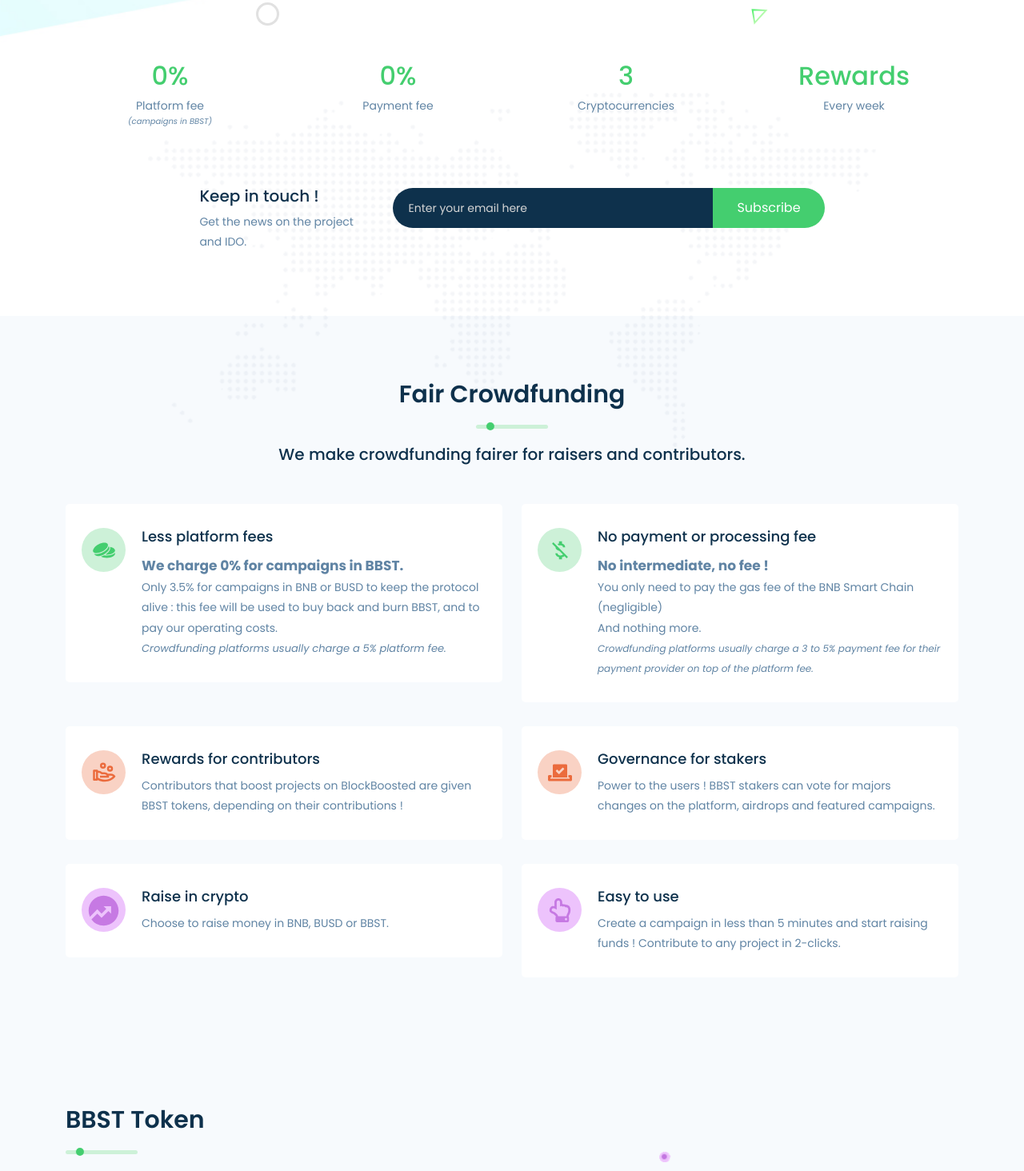
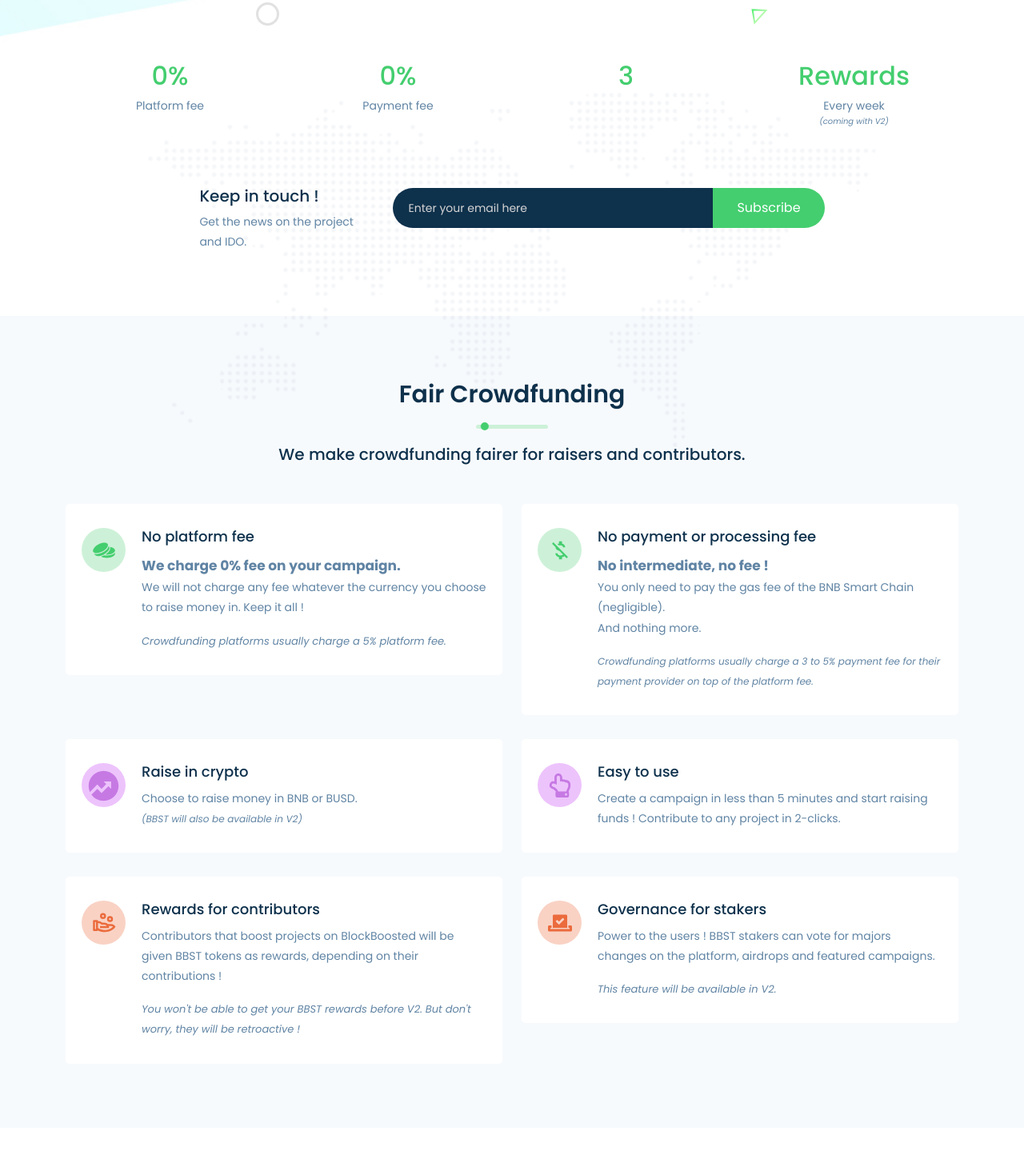
Before and after one commit to hazardeurrr/crowdfunding-crypto, a Next.js app in the folder startp-react/: page / in a window 1280 px wide. Shown: the part 760-2224 px from the top of the page at 80% size. Built offline with nearby package versions, Linux system fonts and the light colour scheme; what react-toast-notifications would draw is missing.

Commit message:
v1 landing

```diff
--- a/startp-react/components/Common/FunFactsArea.js
+++ b/startp-react/components/Common/FunFactsArea.js
@@ -78,7 +78,7 @@ const FunFactsArea = () => {
                         <div className="funfact">
                             <h3>0%</h3>
                             <p>{t.platformf}</p>
-                            <p style={{fontStyle:'italic', fontSize: 10, marginTop: -15}}>({t.inbbst})</p>
+                            {/* <p style={{fontStyle:'italic', fontSize: 10, marginTop: -15}}>({t.inbbst})</p> */}
                         </div>
                     </div>
 
@@ -92,7 +92,7 @@ const FunFactsArea = () => {
                     <div className="col-lg-3 col-md-3 col-6">
                         <div className="funfact">
                             <h3>3</h3>
-                            <p>{t.currenciesn}</p>
+                            <p>{t.currencies}</p>
                         </div>
                     </div>
 
@@ -100,8 +100,8 @@ const FunFactsArea = () => {
                         <div className="funfact">
                             <h3>{t.rewardsevery}</h3>
                             <p>{t.everyweek}</p>
-                            {/* <p style={{fontStyle:'italic', fontSize: 10, marginTop: -15}}>(BBST rewards)</p> */}
-                        </div>
+                            <p style={{fontStyle:'italic', fontSize: 10, marginTop: -15}}>(coming with V2)</p>
+                            </div>
                     </div>
 
 
--- a/startp-react/components/Common/Roadmap.js
+++ b/startp-react/components/Common/Roadmap.js
@@ -154,6 +154,29 @@ const Roadmap = () => {
         </TimelineItem>
 
         <TimelineItem>
+            <TimelineOppositeContent>
+            <Typography variant="body2" color="textSecondary" >
+                Q1/Q2 2023
+            </Typography>
+            </TimelineOppositeContent>
+            <TimelineSeparator>
+            <TimelineDot>
+
+            </TimelineDot>
+            <TimelineConnector />
+            </TimelineSeparator>
+            <TimelineContent>
+            <div style={{padding: '10px', width: '-moz-fit-content',display: 'inline-block', boxShadow: '0 2px 48px 0 rgb(0 0 0 / 8%)'}}>
+                <Typography variant="h6" component="h1">
+                    V2
+                </Typography>
+                <Typography>{t.v2launch}</Typography>
+            </div>
+
+            </TimelineContent>
+        </TimelineItem>
+
+        <TimelineItem>
         <TimelineOppositeContent>
             <Typography variant="body2" color="textSecondary">
                 {t.q22}
--- a/startp-react/components/Landing/OurFeatures.js
+++ b/startp-react/components/Landing/OurFeatures.js
@@ -30,8 +30,8 @@ const OurFeatures = () => {
                             <h3>
                                     {t.fees}
                             </h3>
-                            <p><b style={{fontSize: 17}}>{t.chargedFees}</b><br></br> {t.fees2}<br></br>
-                            <i style={{fontSize: 13}}>{t.fees3}</i></p>
+                            <p><b style={{fontSize: 17}}>{t.chargedFees}</b><br></br> {t.fees2}<br></br></p>
+                            <p><i style={{fontSize: 13, marginTop: 5}}>{t.fees3}</i></p>
                             {/* <p style={{fontSize: 10, marginTop: 20}}>*{t.repartition}</p> */}
                             {/* <p style={{fontSize: 10, marginTop: 10}}>*{t.fees4}</p> */}
 
@@ -52,33 +52,8 @@ const OurFeatures = () => {
                             {t.noFees2}
                             <br></br>
                             {t.noFees3}
-                            <br></br>
-                            <i style={{fontSize: 12}}>{t.charges}</i></p>
-                        </div>
-                    </div>
-
-                    <div className="col-lg-6 col-md-6">
-                        <div className="single-features">
-                            <div className="icon bg-eb6b3d">
-                                <RiHandCoinLine  size={30}/>
-                            </div>
-                            <h3>
-                                    {t.cashback}
-                            </h3>
-                            <p>{t.boostCampaign}</p>
-                        </div>
-                    </div>
-
-
-                    <div className="col-lg-6 col-md-6">
-                        <div className="single-features">
-                            <div className="icon bg-eb6b3d">
-                                <FaVoteYea size={30} />
-                            </div>
-                            <h3>
-                                  {t.governance}
-                            </h3>
-                            <p>{t.power}</p>
+                            <br></br></p>
+                            <p><i style={{fontSize: 12, marginTop: 5}}>{t.charges}</i></p>
                         </div>
                     </div>
 
@@ -90,7 +65,8 @@ const OurFeatures = () => {
                             <h3>
                                     {t.raise}{t.raiseCrypto}
                             </h3>
-                            <p>{t.raising}</p>
+                            <p>{t.raising}<br></br>
+                            <i style={{fontSize: 12, marginTop: -10}}>{t.v2coming}</i></p>
                         </div>
                     </div>
 
@@ -106,6 +82,37 @@ const OurFeatures = () => {
                         </div>
                     </div>
 
+                    <div className="col-lg-6 col-md-6">
+                        <div className="single-features">
+                            <div className="icon bg-eb6b3d">
+                                <RiHandCoinLine  size={30}/>
+                            </div>
+                            <h3>
+                                    {t.cashback}
+                            </h3>
+                            <p>{t.boostCampaign}</p>
+                            <p><i style={{fontSize: 13, marginTop: 5}}>{t.rewardsv2}</i></p>
+
+                        </div>
+                    </div>
+
+
+                    <div className="col-lg-6 col-md-6">
+                        <div className="single-features">
+                            <div className="icon bg-eb6b3d">
+                                <FaVoteYea size={30} />
+                            </div>
+                            <h3>
+                                  {t.governance}
+                            </h3>
+                            <p>{t.power}</p>
+                            <p><i style={{fontSize: 13, marginTop: 5}}>{t.boostv2}</i></p>
+
+                        </div>
+                    </div>
+
+
+
 
                 </div>
             </div>
--- a/startp-react/components/_App/NavbarStyleTwo.js
+++ b/startp-react/components/_App/NavbarStyleTwo.js
@@ -65,7 +65,7 @@ const NavbarStyleTwo = () => {
                         </div>
 
                         <a target="_blank" href="https://app.blockboosted.com/" className="btn btn-primary">
-                                        LAUNCH ALPHA
+                                        LAUNCH V1
                         </a>
 
                         {/* <div className="others-option"> */}
--- a/startp-react/pages/landing-page.js
+++ b/startp-react/pages/landing-page.js
@@ -19,7 +19,7 @@ const LandingPage = () => {
             <FunFactsArea />
 
             <OurFeatures />
-            <ServicesArea />
+            {/* <ServicesArea /> */}
             <Roadmap />
             {/* <RecentWorks /> */}
             {/* <Team /> */}
--- a/startp-react/public/locales/en/translation.json
+++ b/startp-react/public/locales/en/translation.json
@@ -23,26 +23,30 @@
 
     "title": "Fair Crowdfunding",
     "subtitle": "We make crowdfunding fairer for raisers and contributors.",
-    "fees": "Less platform fees",
-    "chargedFees": "We charge 0% for campaigns in BBST.",
-    "fees2": "Only 3.5% for campaigns in BNB or BUSD to keep the protocol alive : this fee will be used to buy back and burn BBST, and to pay our operating costs. ",
+    "fees": "No platform fee",
+    "chargedFees": "We charge 0% fee on your campaign.",
+    "fees2": "We will not charge any fee whatever the currency you choose to raise money in. Keep it all !",
     "fees3": "Crowdfunding platforms usually charge a 5% platform fee.",
     "repartition": "0% for campaigns in BBST, 3.5% for successfuls campaigns in BNB and BUSD",
     "fees4":"We split the fee between the community fund (insurance & airdrops), the BBST burning and the payment of our fixed costs.",
     "noPayment": "No payment or processing fee",
     "noFees": "No intermediate, no fee !",
-    "noFees2": "You only need to pay the gas fee of the BNB Smart Chain (negligible)",
+    "noFees2": "You only need to pay the gas fee of the BNB Smart Chain (negligible).",
     "noFees3": "And nothing more.",
     "rewardsevery": "Rewards",
     "everyweek": "Every week",
+    "v2launch":"BBST integration, governance & rewards",
+    "rewardsv2": "You won't be able to get your BBST rewards before V2. But don't worry, they will be retroactive !",
+    "v2coming":"(BBST will also be available in V2)",
 
     "charges": "Crowdfunding platforms usually charge a 3 to 5% payment fee for their payment provider on top of the platform fee.",
     "cashback":"Rewards for contributors",
-    "boostCampaign":"Contributors that boost projects on BlockBoosted are given BBST tokens, depending on their contributions !",
+    "boostCampaign":"Contributors that boost projects on BlockBoosted will be given BBST tokens as rewards, depending on their contributions !",
+    "boostv2":"This feature will be available in V2.",
     "governance":"Governance for stakers",
     "power": "Power to the users ! BBST stakers can vote for majors changes on the platform, airdrops and featured campaigns.",
     "raise": "Raise in crypto",
-    "raising": "Choose to raise money in BNB, BUSD or BBST.",
+    "raising": "Choose to raise money in BNB or BUSD.",
     "easy2use": "Easy to use",
     "fast": "Create a campaign in less than 5 minutes and start raising funds ! Contribute to any project in 2-clicks.",
     "staking": "Stake BBST to earn more",
--- a/startp-react/public/locales/fr/translation.json
+++ b/startp-react/public/locales/fr/translation.json
@@ -36,13 +36,17 @@
     "everyweek": "Chaque semaine",
     "charges": "Les plateformes de financement participatif prennent en général 3 à 5% de frais liés au traitement des paiements.",
     "cashback":"Les récompenses pour les contributeurs",
-    "boostCampaign":"Les contributeurs qui boostent des projets sur Blockboosted reçoivent des tokens BBST, en fonction de leur contribution !",
+    "boostCampaign":"Les contributeurs qui boostent des projets sur Blockboosted recevront des tokens BBST, en fonction de leur contribution !",
+    "boostv2":"Disponible avec la V2.",
+    "rewardsv2": "Vous ne pourrez pas récupérer les récompenses en BBST avant la V2. Mais ne vous inquiétez pas, elles seront rétroactives !",
     "governance":"La gouvernance pour les stakers",
     "power": "Rendons le pouvoir aux utilisateurs ! Les stakers de BBST peuvent voter pour les améliorations de la plateforme, les airdrops, ainsi que les campagnes mises en avant.",
     "raise": "Levez des fonds en crypto",
     "raising": "Choisissez entre le BNB, le BUSD et le BBST pour faire votre levée.",
     "easy2use": "Facile à prendre en main",
     "fast": "Créez une campagne en moins de 5 minutes et commencez à lever des fonds ! Contribuez à un projet en 2 clics.",
+    "v2launch":"Intégration du BBST, gouvernance & rewards",
+    "v2coming":"(Le BBST sera aussi disponible avec la V2)",
 
     "bbstoken": "Le Token BBST",
     "descToken": "Le token BlockBoosted (BBST) est au coeur de notre écosystème de financement participatif. C'est un jeton BEP-20 sur la BNB Smart Chain.",
```
